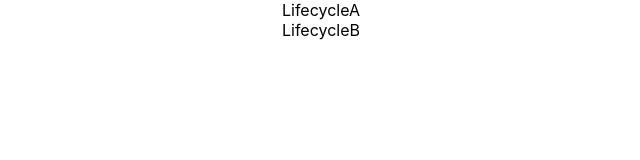
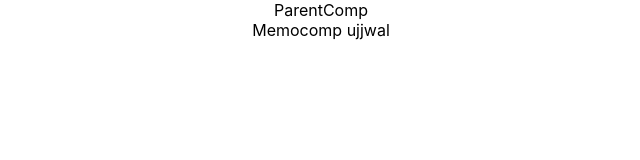
Before and after one commit to ujjwal-dot/my-app, a React (Create React App) app: page / in a window 1280 px wide. Shown: the top 160 px of the page, without its empty margins (319-959 px from the left). Built offline with nearby package versions, Linux system fonts and the light colour scheme.

Commit message:
creating Purecomp and Memocomp

```diff
--- a/src/App.js
+++ b/src/App.js
@@ -17,12 +17,14 @@
 import style from './appStyle.module.css'
 import Form from './components/Form';
 import LifecycleA from './components/LifecycleA';
+import ParentComp from './components/ParentComp';
 
 
 function App() {
   return (
     <div className="App">
-      <LifecycleA/>
+      {/* <LifecycleA/> */}
+      <ParentComp/>
 
       {/* <Form/> */}
       {/* <h1 className='error'>Error</h1> */}
--- /dev/null
+++ b/src/components/Memocomp.js
@@ -0,0 +1,10 @@
+import React from 'react'
+
+function Memocomp({name}) {
+    console.log('Memo')
+  return (
+    <div>Memocomp {name}</div>
+  )
+}
+
+export default React.memo(Memocomp)
--- /dev/null
+++ b/src/components/ParentComp.js
@@ -0,0 +1,35 @@
+import React, { Component } from 'react'
+import Memocomp from './Memocomp'
+import Purecomp from './Purecomp'
+import Regcomp from './Regcomp'
+
+ class ParentComp extends Component {
+    constructor(props) {
+      super(props)
+
+      this.state = {
+         name:'ujjwal'
+      }
+    }
+
+    componentDidMount(){
+        setInterval(()=>{
+            this.setState({
+                name:'ujjwal'
+            })
+        },2000)
+    }
+  render() {
+    console.log('PPareure')
+
+    return (
+      <div>ParentComp
+        <Memocomp name={this.state.name}/>
+        {/* <Regcomp name={this.state.name}/> */}
+        {/* <Purecomp name={this.state.name}/> */}
+      </div>
+    )
+  }
+}
+
+export default ParentComp
--- /dev/null
+++ b/src/components/Purecomp.js
@@ -0,0 +1,12 @@
+import React, { PureComponent } from 'react'
+
+ class Purecomp extends PureComponent {
+  render() {
+    console.log('Pure')
+    return (
+      <div>Purecomp {this.props.name}</div>
+    )
+  }
+}
+
+export default Purecomp
--- /dev/null
+++ b/src/components/Regcomp.js
@@ -0,0 +1,13 @@
+import React, { Component } from 'react'
+
+ class Regcomp extends Component {
+  render() {
+    console.log('reg')
+
+    return (
+      <div>Regcomp {this.props.name}</div>
+    )
+  }
+}
+
+export default Regcomp
```
